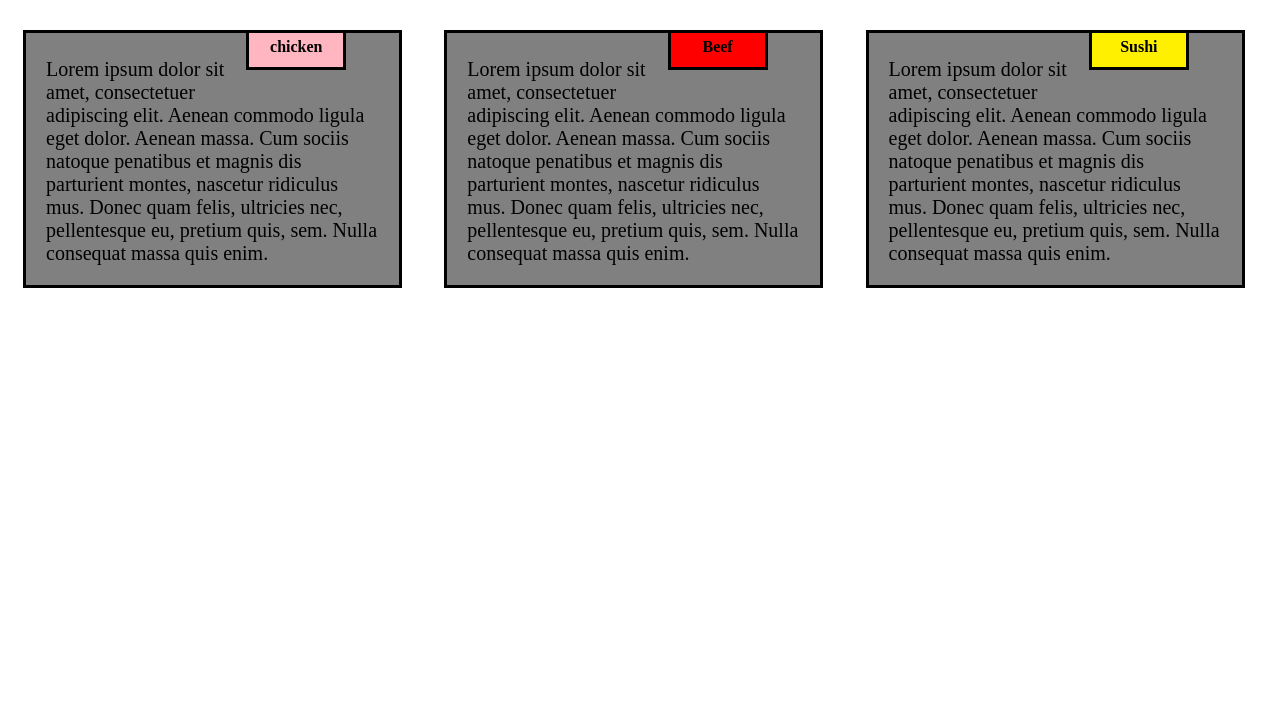
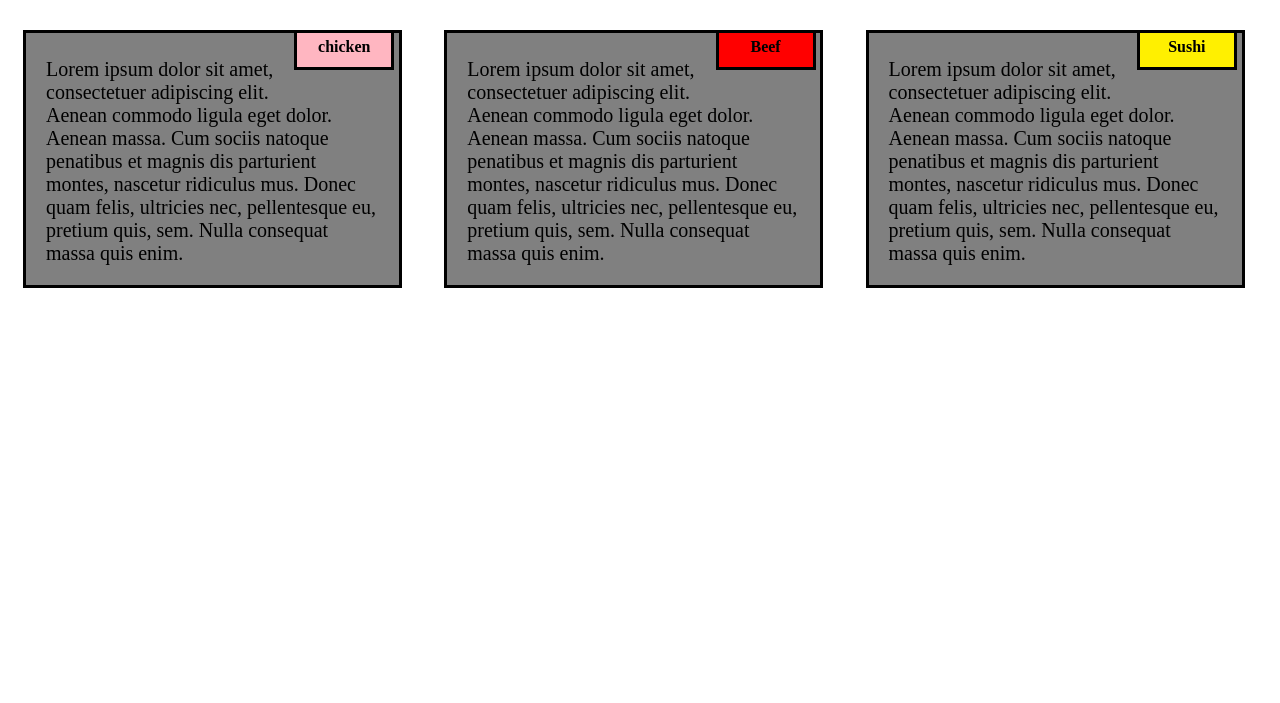
Before and after one commit to samuel-odunayo/coursera, a plain HTML site: page Module-Two solution/index.html in a window 1280 px wide. Shown: the part 97-800 px from the top of the page. Drawn offline with Linux system fonts and the light colour scheme.

Commit message:
Update style.css

```diff
--- a/Module-Two solution/style.css
+++ b/Module-Two solution/style.css
@@ -43,7 +43,7 @@ h1{
     width: 100px;
     height: 40px;
     margin-top: 0px;
-    margin-right:83px;
+    margin-right:35px;
     padding:5px;
 }
 
@@ -56,7 +56,7 @@ h1{
     width: 100px;
     height: 40px;
     margin-top: 0px;
-    margin-right:83px;
+    margin-right:35px;
     padding:5px;
 
 }
@@ -70,7 +70,7 @@ h1{
     width: 100px;
     height: 40px;
     margin-top: 0px;
-    margin-right:83px;
+    margin-right:35px;
     padding:5px;
 
 }
```
